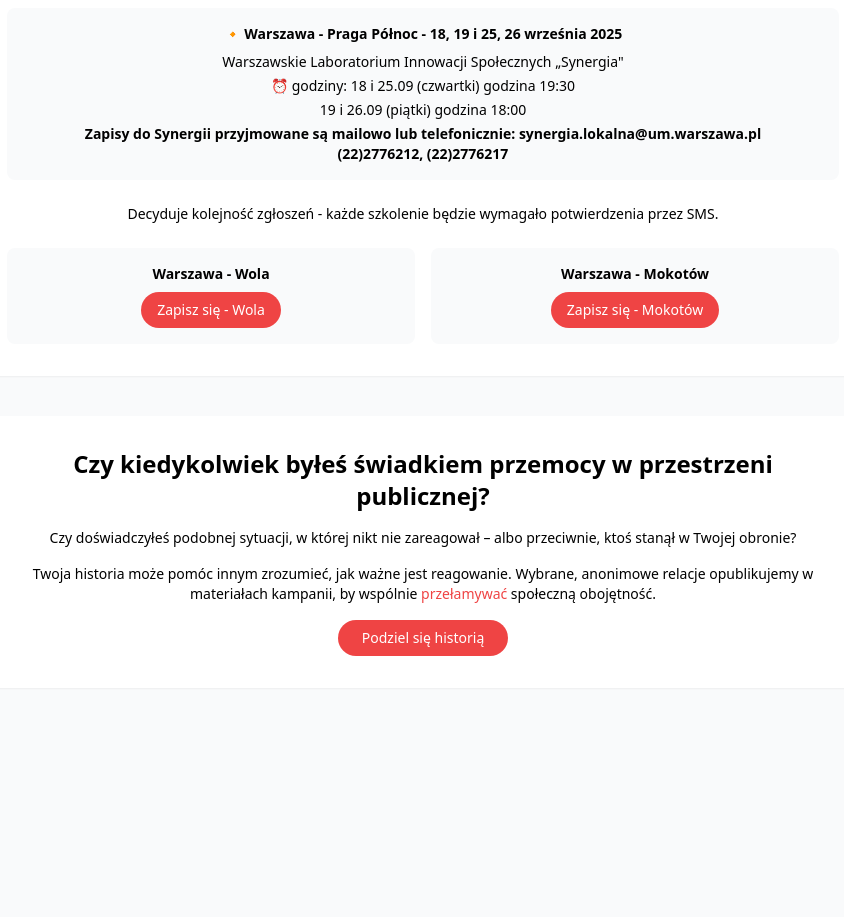
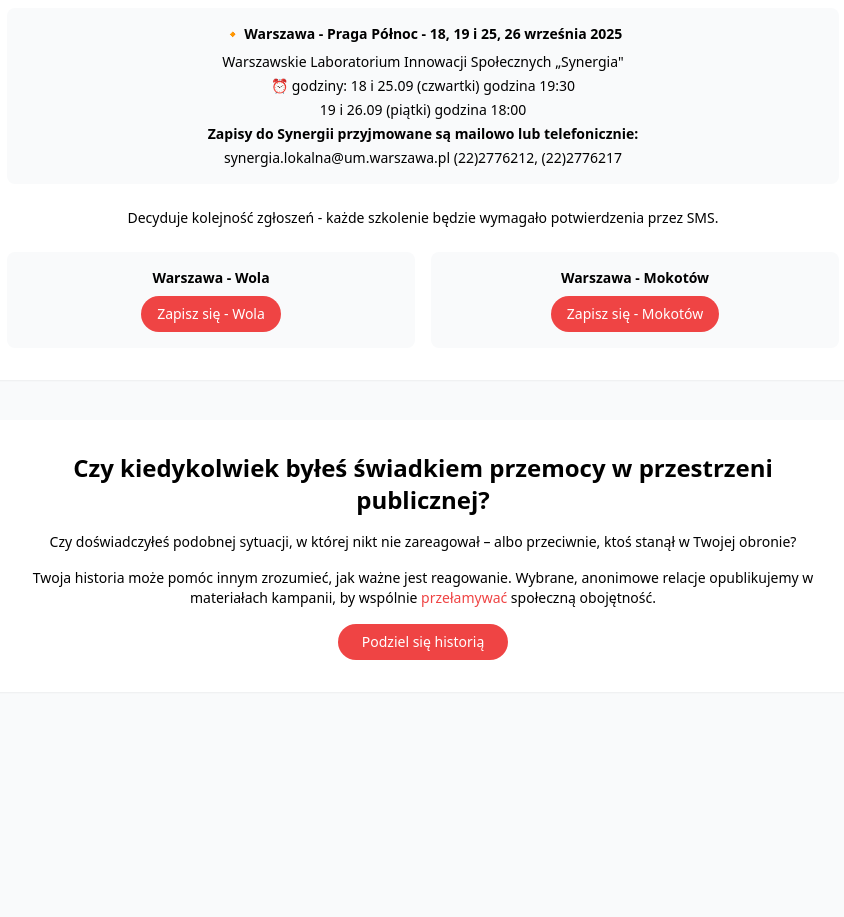
Before and after one commit to Mindgames/stop-znieczulicy, a React (Vite) app: page / in a window 1280 px wide. Shown: the part 4900-5817 px from the top of the page, without its empty margins (217-1061 px from the left). Built offline with nearby package versions, Linux system fonts and the light colour scheme.

Commit message:
Update EventsSection.tsx

```diff
--- a/src/components/EventsSection.tsx
+++ b/src/components/EventsSection.tsx
@@ -621,9 +621,10 @@ Data zgłoszenia: ${new Date().toLocaleString("pl-PL")}
                   </p>
                   <p className="text-sm font-bold">
                     Zapisy do Synergii przyjmowane są mailowo lub telefonicznie:
-synergia.lokalna@um.warszawa.pl
-(22)2776212, (22)2776217
-                  </p>
+
+                  </p> <p className="text-sm mt-1">
+                  synergia.lokalna@um.warszawa.pl
+(22)2776212, (22)2776217  </p>
                 </div>
               </div>
 
```
